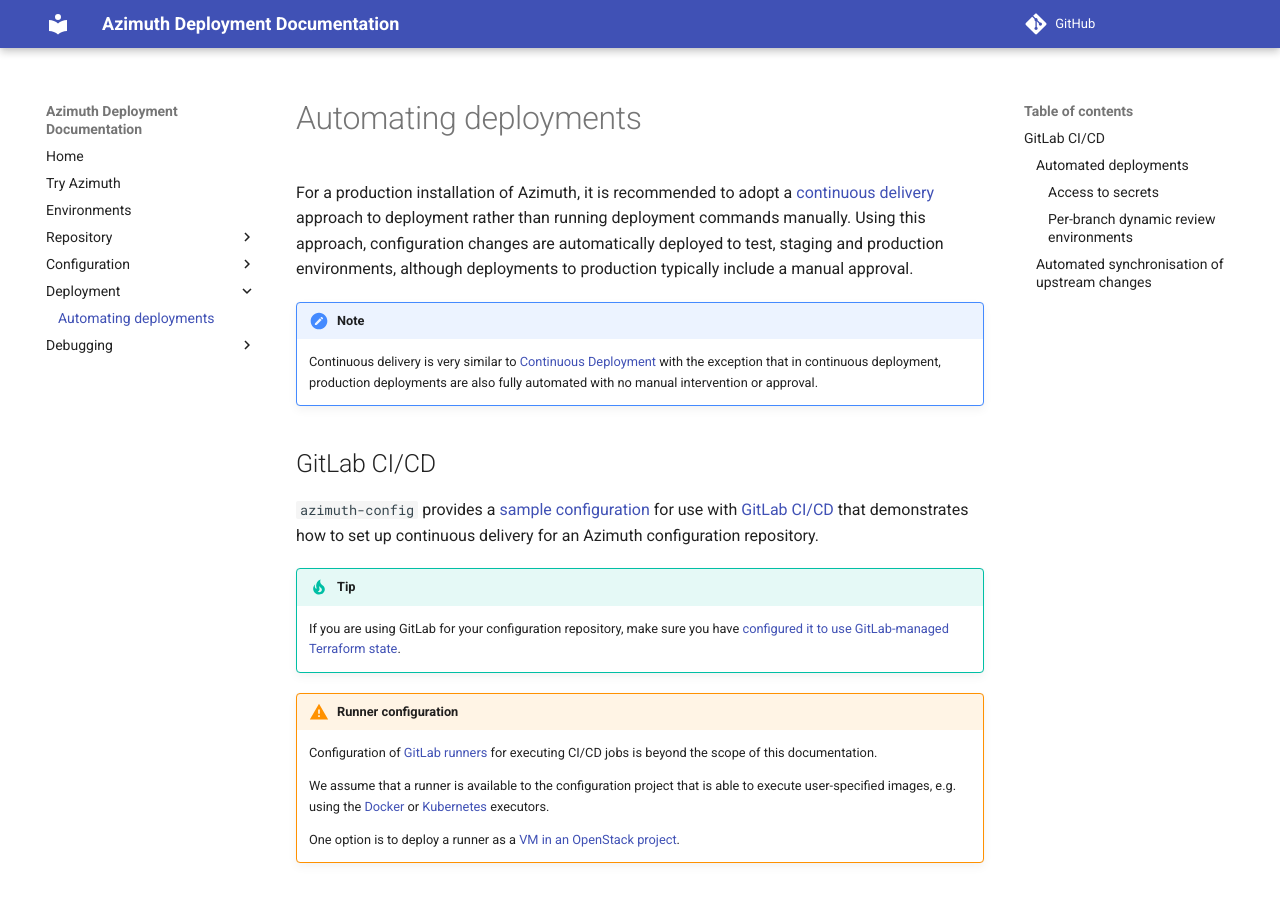
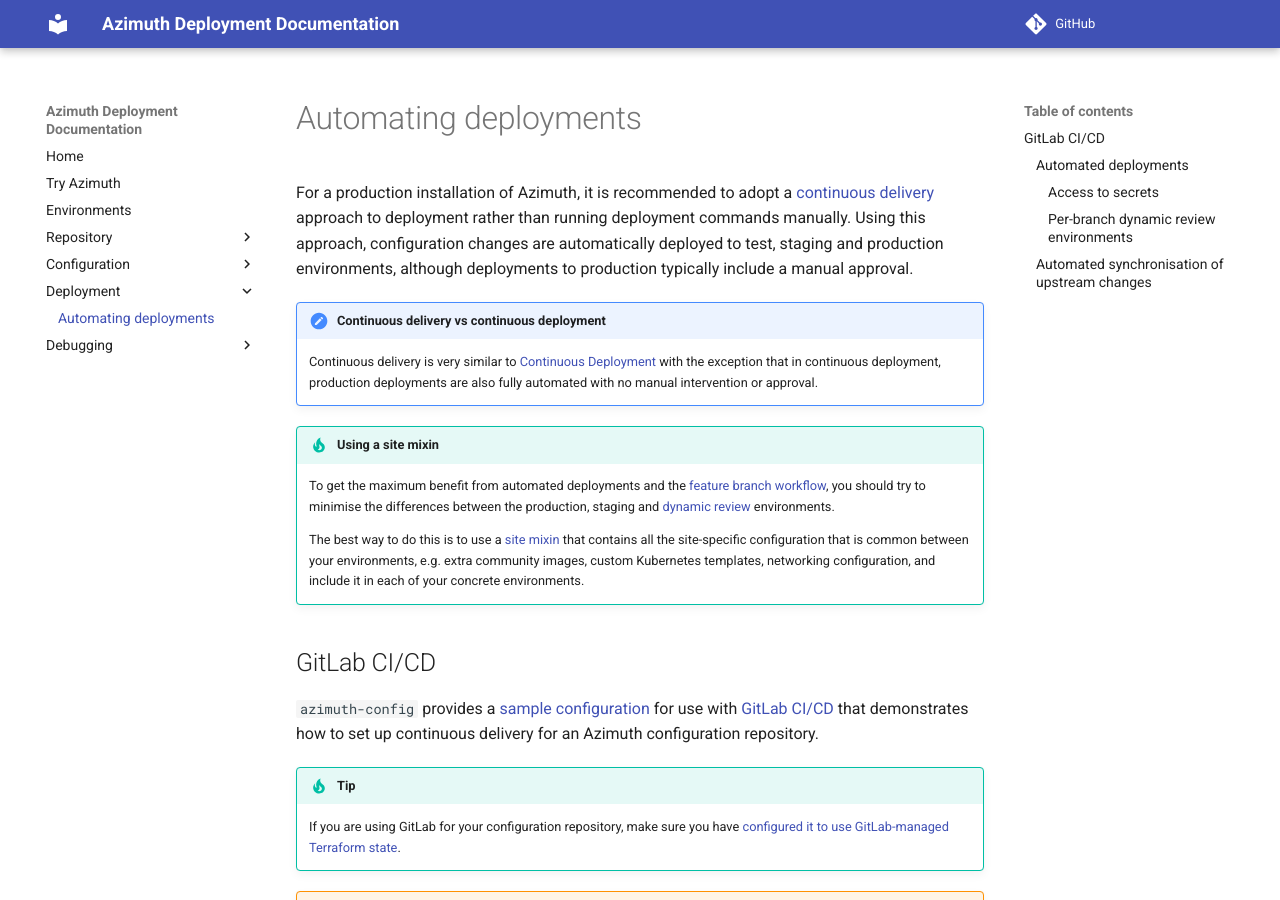
Before and after one commit to azimuth-cloud/azimuth-config, an MkDocs documentation site: the page built from docs/deployment/automation.md, in a window 1280 px wide and 900 px high. Built offline with MkDocs 1.6.1 and Material for MkDocs 9.7.7, drawn with Linux system fonts in a browser that asks for light colours; comment, search, counter and statistics services are not loaded; some of the changed text lies outside the part shown.

Commit message:
Small tweaks to docs

````diff
--- a/docs/deployment/automation.md
+++ b/docs/deployment/automation.md
@@ -6,12 +6,25 @@
 configuration changes are automatically deployed to test, staging and production
 environments, although deployments to production typically include a manual approval.
 
-!!! note
+!!! note  "Continuous delivery vs continuous deployment"
 
     Continuous delivery is very similar to
     [Continuous Deployment](https://en.wikipedia.org/wiki/Continuous_deployment) with
     the exception that in continuous deployment, production deployments are also fully
     automated with no manual intervention or approval.
+
+!!! tip  "Using a site mixin"
+
+    To get the maximum benefit from automated deployments and the
+    [feature branch workflow](../repository/index.md#making-changes-to-your-environment),
+    you should try to minimise the differences between the production, staging and
+    [dynamic review](#per-branch-dynamic-review-environments) environments.
+
+    The best way to do this is to use a
+    [site mixin](../environments.md#using-mixin-environments) that contains all the
+    site-specific configuration that is common between your environments, e.g. extra
+    community images, custom Kubernetes templates, networking configuration, and include
+    it in each of your concrete environments.
 
 ## GitLab CI/CD
 
@@ -127,8 +140,9 @@
 
 A configuration environment for dynamic review environments is set up
 [in the usual way](../configuration/index.md), subject to the caveats above. The
-following is a minimal set of Ansible variables that are required, in addition to
-the `base` and `singlenode` mixin environments:
+following is a minimal set of Ansible variables that will work for most clouds, when
+combined with the `base` and `singlenode` mixin environments (plus any site-specific
+mixin environments):
 
 ```yaml
 # Configuration for the K3S node
````
Also changed, not shown: other parts of docs/deployment/automation.md (+0 -5 lines).
